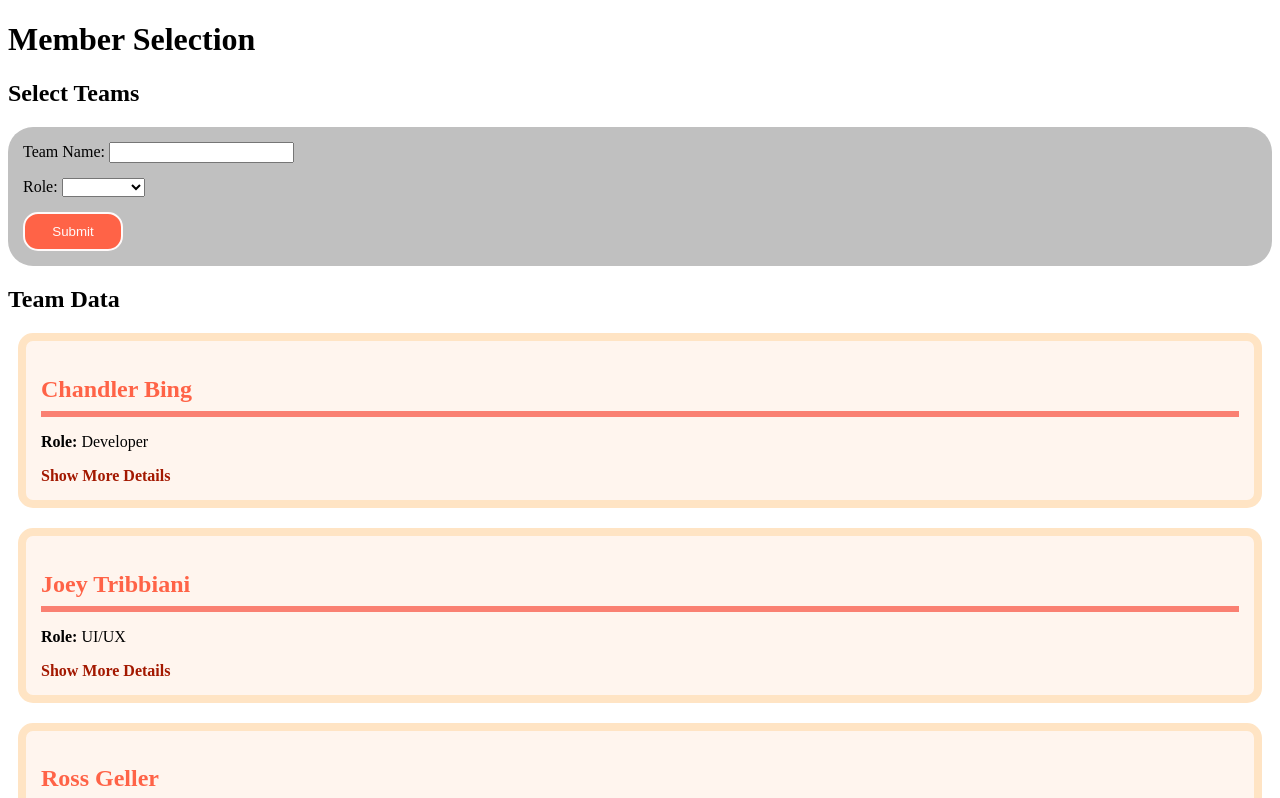
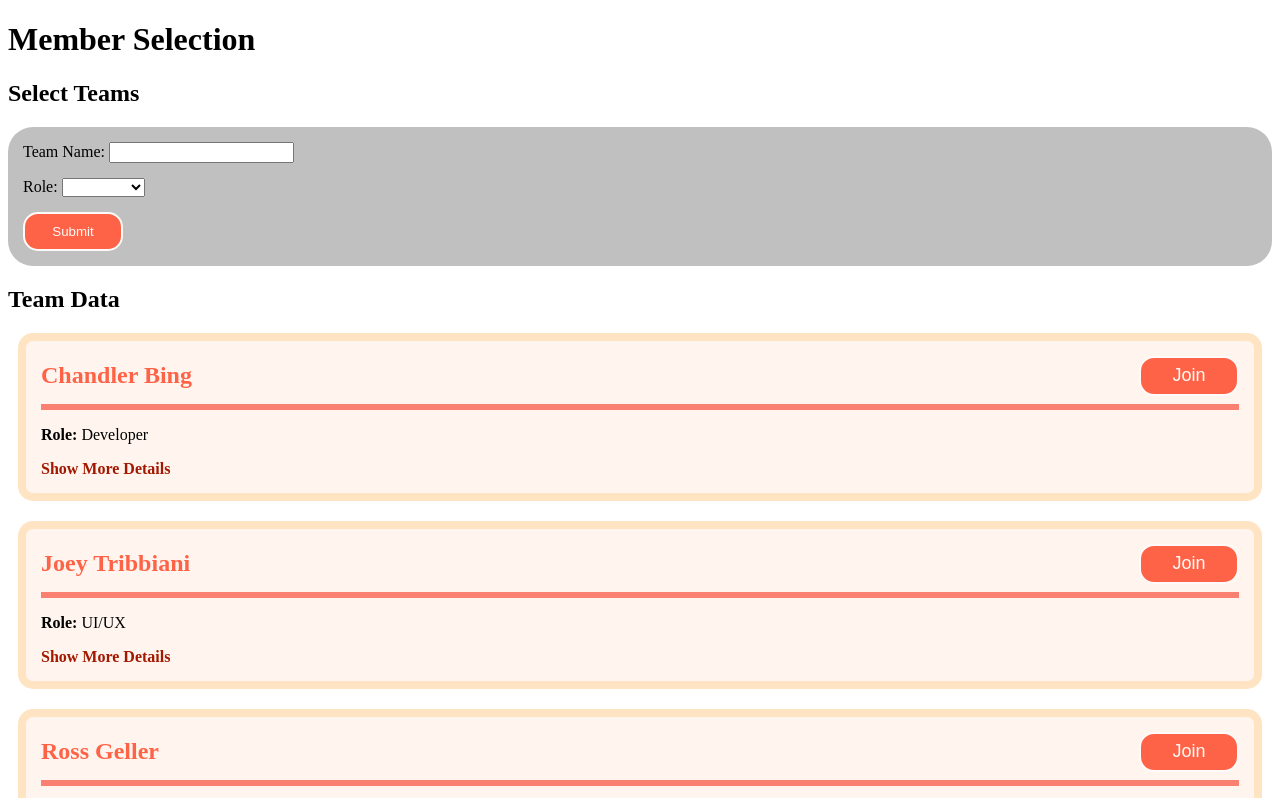
Before and after one commit to PJIceskull/NEWM-N_320_INT_MEDIA_APPLICATION_DEV, a Vue app in the folder Vue/assignment_7/: page / in a window 1280 px wide. Shown: the top 798 px of the page. Built offline with nearby package versions, Linux system fonts and the light colour scheme.

Commit message:
add styles for join button

```diff
--- a/Vue/assignment_7/src/components/TeamData.vue
+++ b/Vue/assignment_7/src/components/TeamData.vue
@@ -8,7 +8,31 @@
 }
 .card h2 {
   color: tomato;
-  margin-bottom: 0;
+  margin: 0;
+}
+.memberTitle {
+  display: flex;
+  align-items: center;
+  justify-content: space-between;
+}
+.joinBTN {
+  background-color: hsl(9, 100%, 64%);
+  padding: 7.5px;
+  width: 100px;
+  border: 2px solid snow;
+  border-radius: 15px;
+  color: snow;
+  cursor: pointer;
+  font-size: 18px;
+}
+.joinBTN:hover {
+  background-color: hsl(9, 100%, 32%);
+  transition: 0.25s;
+}
+.joinBTN:active {
+  background-color: snow;
+  color: hsl(9, 100%, 32%);
+  border: 2px solid hsl(9, 100%, 32%);
 }
 .card hr {
   /* height: 5px; */
@@ -32,8 +56,13 @@
 <template>
   <!-- Team Member Card -->
   <section class="card">
-    <!-- Name -->
-    <h2>{{ name }}</h2>
+    <div class="memberTitle">
+      <!-- Name -->
+      <h2>{{ name }}</h2>
+      <!-- Join Button -->
+      <button class="joinBTN">Join {{ team }}</button>
+    </div>
+
     <hr />
 
     <!-- Role -->
@@ -57,6 +86,13 @@
       <li><strong>Phone:</strong> {{ phone }}</li>
       <!-- Email -->
       <li><strong>Email:</strong> {{ email }}</li>
+      <!-- Team -->
+      <li>
+        <strong
+          >Team:
+          <span style="color: tomato">{{ team }}</span>
+        </strong>
+      </li>
     </ul>
   </section>
 </template>
@@ -69,7 +105,7 @@ export default {
       visibleData: false
     }
   },
-  props: ['name', 'phone', 'email', 'role'],
+  props: ['name', 'phone', 'email', 'role', 'team'],
   methods: {
     toggleDetails() {
       this.visibleData = !this.visibleData
```
